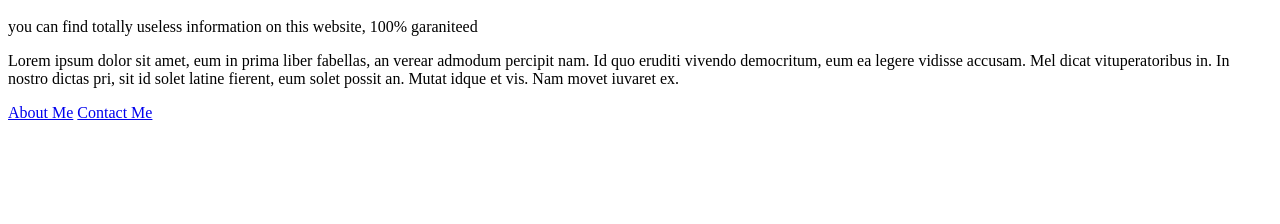
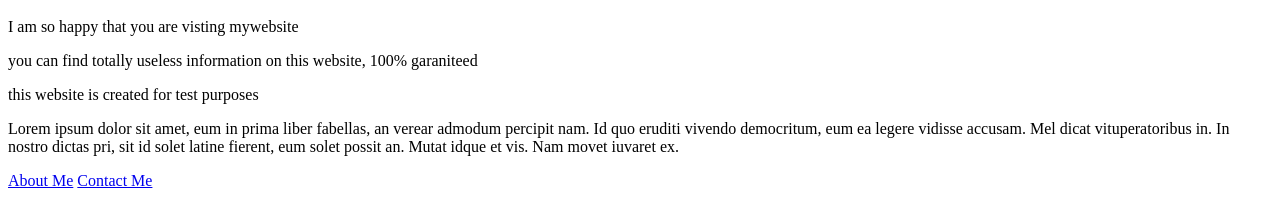
Before and after one commit to 3rfun0/mytestwebsite, a plain HTML site: page index.html in a window 1280 px wide. Shown: the part 48-272 px from the top of the page. Drawn offline with Linux system fonts and the light colour scheme.

Commit message:
modified contents of index.html

```diff
--- a/index.html
+++ b/index.html
@@ -5,7 +5,9 @@
 <body>
 <h1> Welcome to my homepage </h1>
 <div>
+<p> I am so happy that you are visting mywebsite</p>
 <p> you can find totally useless information on this website, 100% garaniteed </p>
+<p>this website is created for test purposes</p>
 <p> Lorem ipsum dolor sit amet, eum in prima liber fabellas, an verear admodum percipit nam. Id quo eruditi vivendo democritum, eum ea legere vidisse accusam. Mel dicat vituperatoribus in. In nostro dictas pri, sit id solet latine fierent, eum solet possit an. Mutat idque et vis. Nam movet iuvaret ex.</p>
 <a href="aboutme.html">About Me</a>
 <a href="contactme.html">Contact Me</a>
```
